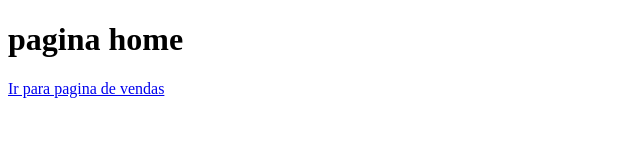
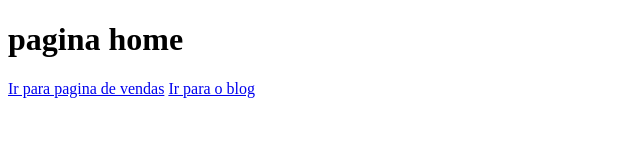
Before and after one commit to racquist/githubtest, a plain HTML site: page index.html in a window 1280 px wide. Shown: the whole page, without its empty margins (0-640 px from the left). Drawn offline with Linux system fonts and the light colour scheme.

Commit message:
corrigido link blog

```diff
--- a/index.html
+++ b/index.html
@@ -9,6 +9,6 @@
 <body>
     <h1>pagina home</h1>
     <a href="vendas.html">Ir para pagina de vendas</a>
-    <a href="Blog.html"></a>
+    <a href="Blog.html">Ir para o blog</a>
 </body>
 </html>
```
